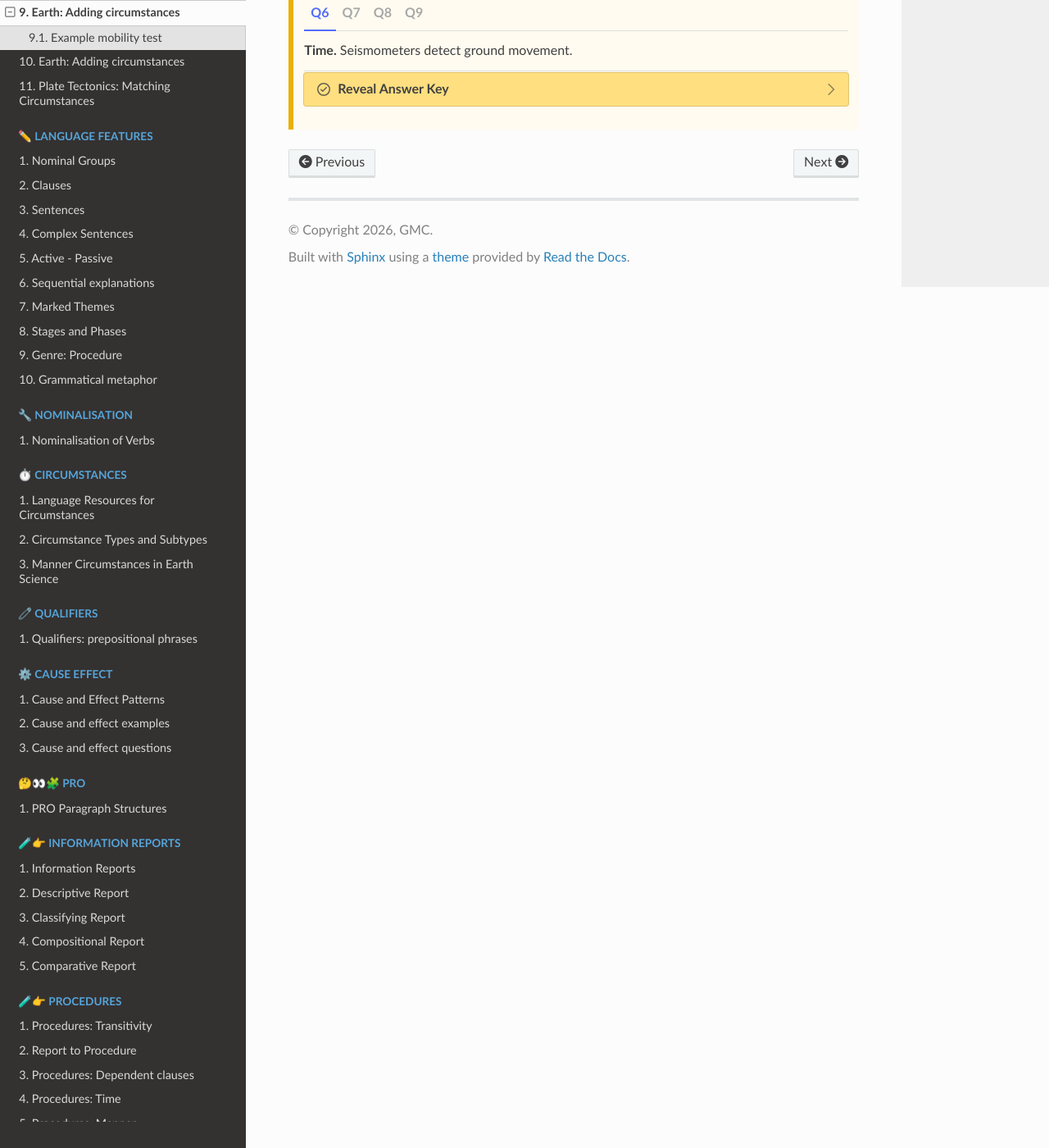
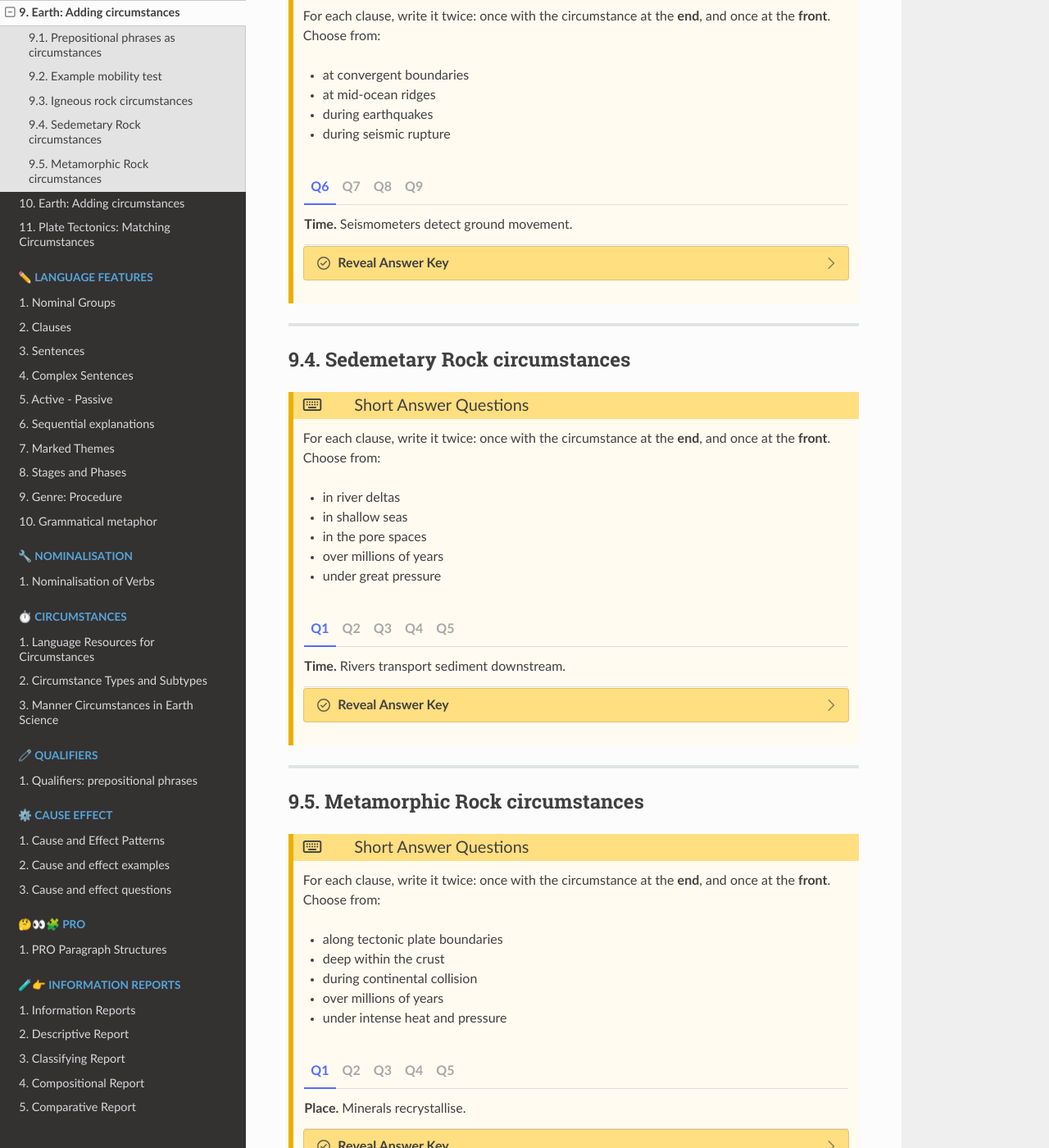
Before and after one commit to gmc-code/PC-Science-and-language, a Sphinx documentation site: the page built from docs/earth/earth_adding_qualifiers.rst, in a window 1280 px wide and 1400 px high, scrolled down 1457 px. Shown: the whole window at 82% size. Built offline with Sphinx 7.4.7 and the Read the Docs theme 3.1.0, drawn with Linux system fonts in a browser that asks for light colours; pages that are not in the unit, such as notebooks, are missing from menus; some of the changed text lies outside the part shown.

Commit message:
all
Co-authored-by: Copilot <copilot@github.com>

```diff
--- a/docs/earth/earth_adding_qualifiers.rst
+++ b/docs/earth/earth_adding_qualifiers.rst
@@ -2,11 +2,18 @@
 Earth: Adding circumstances
 ===================================
 
-| A **circumstance** is an adverbial phrase that adds context to a clause —
-| expressing *when* or *where* something happens.
+| A **circumstance** is an adverbial (adverb, adverbial group, prepositional phrases, noun group) that adds context to a clause —
+| often expressing *when* or *where* or *how* or *why* something happens.
 
 - **Time** (when?) — *over long periods*, *during earthquakes*
 - **Place** (where?) — *along active fault zones*, *at mid-ocean ridges*
+- **Manner** (how?) — *by subduction*, *by erosion*, *by volcanism*
+- **Cause** (why?) — *due to volcanism*, *as a result of erosion*
+
+----
+
+Prepositional phrases as circumstances
+-----------------------------------------
 
 | Unlike qualifiers (which are embedded inside a noun group and cannot move),
 | circumstances are **mobile**: the same phrase can sit at the end of a clause
@@ -26,6 +33,10 @@ Example mobility test
 | Both are grammatical. The phrase is not locked inside a noun — it is a circumstance.
 
 ----
+
+Igneous rock circumstances
+---------------------------
+
 
 .. admonition:: Short Answer Questions
     :class: shortanswer
@@ -177,3 +188,175 @@ Example mobility test
                 Plates slip along faults **during seismic rupture**.
 
                 **During seismic rupture**, plates slip along faults.
+
+----
+
+Sedemetary Rock circumstances
+------------------------------
+
+.. admonition:: Short Answer Questions
+    :class: shortanswer
+
+    For each clause, write it twice: once with the circumstance at the **end**, and once at the **front**. Choose from:
+
+    * in river deltas
+    * in shallow seas
+    * in the pore spaces
+    * over millions of years
+    * under great pressure
+
+    .. tab-set::
+        :sync-group: sedimentary1
+
+        .. tab-item:: Q1
+            :sync: q1
+
+            **Time.** Rivers transport sediment downstream.
+
+        .. tab-item:: Q2
+            :sync: q2
+
+            **Place.** Sediment layers accumulate.
+
+        .. tab-item:: Q3
+            :sync: q3
+
+            **Place.** Shell fragments and organic matter settle.
+
+        .. tab-item:: Q4
+            :sync: q4
+
+            **Manner.** Compaction transforms loose sediment into rock.
+
+        .. tab-item:: Q5
+            :sync: q5
+
+            **Place.** Minerals cement sediment grains together.
+
+    .. dropdown:: Reveal Answer Key
+        :icon: check-circle
+        :class-container: dropdown-shortanswer
+
+        .. tab-set::
+            :sync-group: sedimentary1
+
+            .. tab-item:: Q1
+                :sync: q1
+
+                Rivers transport sediment downstream **over millions of years**.
+
+                **Over millions of years**, rivers transport sediment downstream.
+
+            .. tab-item:: Q2
+                :sync: q2
+
+                Sediment layers accumulate **in river deltas**.
+
+                **In river deltas**, sediment layers accumulate.
+
+            .. tab-item:: Q3
+                :sync: q3
+
+                Shell fragments and organic matter settle **in shallow seas**.
+
+                **In shallow seas**, shell fragments and organic matter settle.
+
+            .. tab-item:: Q4
+                :sync: q4
+
+                Compaction transforms loose sediment into rock **under great pressure**.
+
+                **Under great pressure**, compaction transforms loose sediment into rock.
+
+            .. tab-item:: Q5
+                :sync: q5
+
+                Minerals cement sediment grains together **in the pore spaces**.
+
+                **In the pore spaces**, minerals cement sediment grains together.
+
+----
+
+Metamorphic Rock circumstances
+------------------------------
+
+.. admonition:: Short Answer Questions
+    :class: shortanswer
+
+    For each clause, write it twice: once with the circumstance at the **end**, and once at the **front**. Choose from:
+
+    * along tectonic plate boundaries
+    * deep within the crust
+    * during continental collision
+    * over millions of years
+    * under intense heat and pressure
+
+    .. tab-set::
+        :sync-group: metamorphic1
+
+        .. tab-item:: Q1
+            :sync: q1
+
+            **Place.** Minerals recrystallise.
+
+        .. tab-item:: Q2
+            :sync: q2
+
+            **Place.** Rock texture changes.
+
+        .. tab-item:: Q3
+            :sync: q3
+
+            **Manner.** New minerals form.
+
+        .. tab-item:: Q4
+            :sync: q4
+
+            **Time.** Foliation develops in rock layers.
+
+        .. tab-item:: Q5
+            :sync: q5
+
+            **Time.** Rocks are slowly transformed.
+
+    .. dropdown:: Reveal Answer Key
+        :icon: check-circle
+        :class-container: dropdown-shortanswer
+
+        .. tab-set::
+            :sync-group: metamorphic1
+
+            .. tab-item:: Q1
+                :sync: q1
+
+                Minerals recrystallise **deep within the crust**.
+
+                **Deep within the crust**, minerals recrystallise.
+
+            .. tab-item:: Q2
+                :sync: q2
+
+                Rock texture changes **along tectonic plate boundaries**.
+
+                **Along tectonic plate boundaries**, rock texture changes.
+
+            .. tab-item:: Q3
+                :sync: q3
+
+                New minerals form **under intense heat and pressure**.
+
+                **Under intense heat and pressure**, new minerals form.
+
+            .. tab-item:: Q4
+                :sync: q4
+
+                Foliation develops in rock layers **during continental collision**.
+
+                **During continental collision**, foliation develops in rock layers.
+
+            .. tab-item:: Q5
+                :sync: q5
+
+                Rocks are slowly transformed **over millions of years**.
+
+                **Over millions of years**, rocks are slowly transformed.
```
